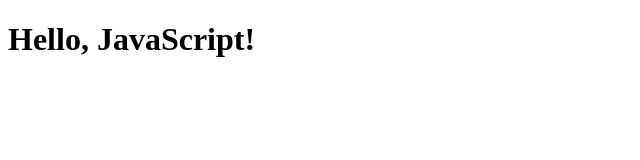
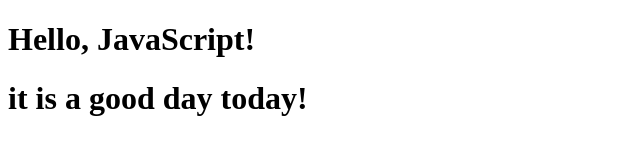
Before and after one commit to Julia252006/hello-javascript, a plain HTML site: page index.html in a window 1280 px wide. Shown: the whole page, without its empty margins (0-640 px from the left). Drawn offline with Linux system fonts and the light colour scheme.

Commit message:
scipt .js and README.md updatet commit

```diff
--- a/scripts/script.js
+++ b/scripts/script.js
@@ -1 +1,2 @@
 document.write('<h1>Hello, JavaScript!</h1>');
+document.write('<h1>it is a good day today!</h1>');
```
Also changed, not shown: index.html (+1 -0 lines), 1 other file.
